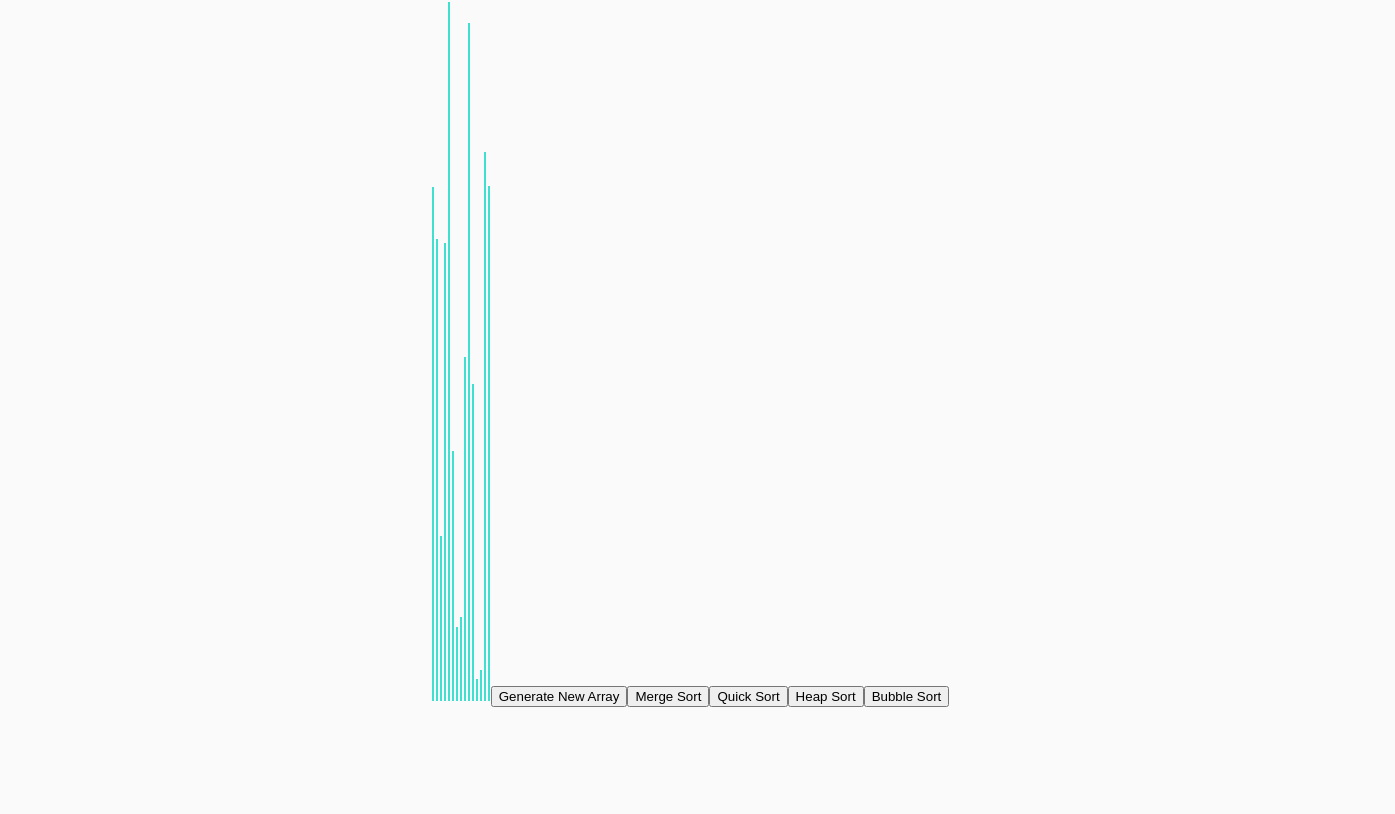
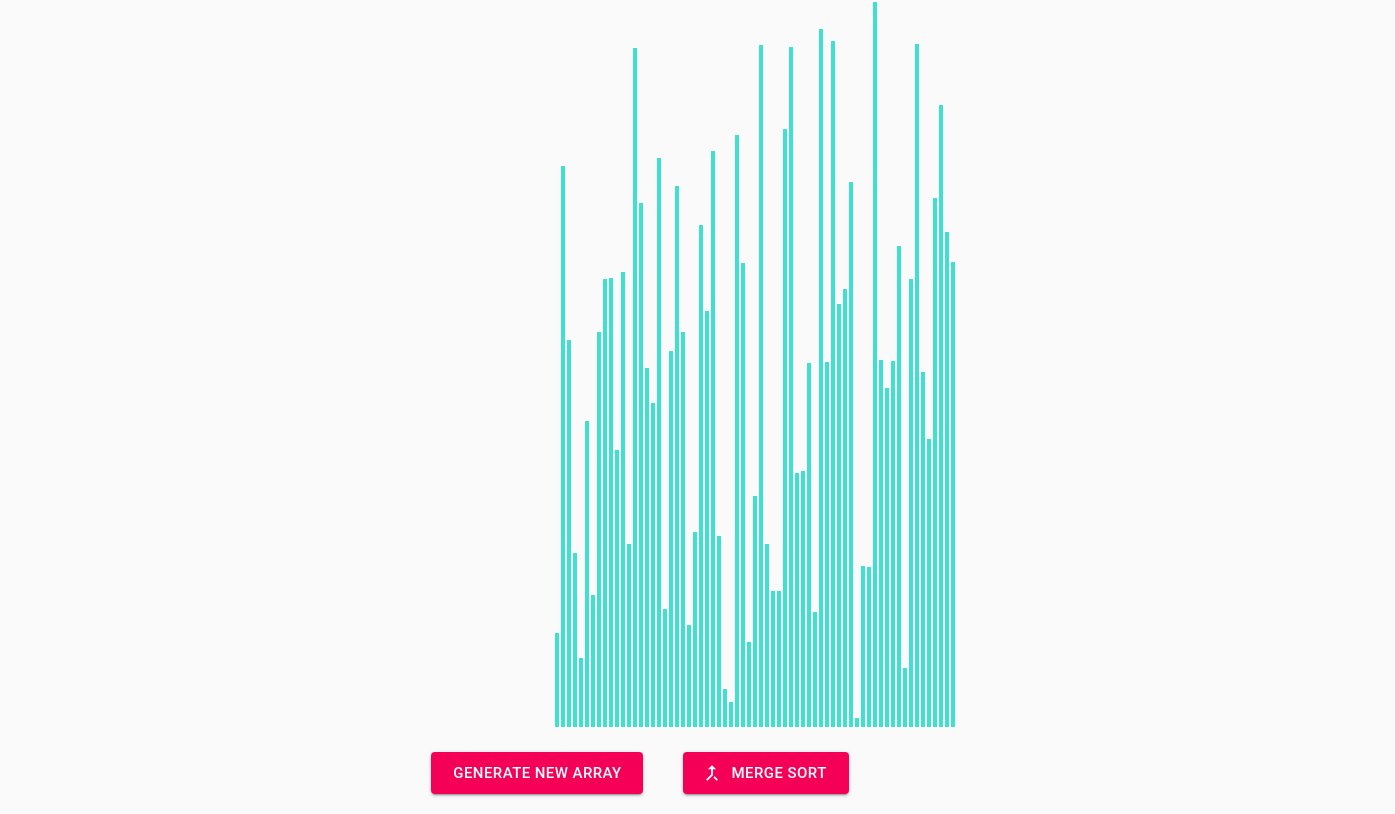
Before and after one commit to louishinohara/algorithm-visualizer, a React (Create React App) app: page / in a window 1280 px wide. Shown: the part 1029-1843 px from the top of the page, 1395 px wide, since content can reach past the window. Before the commit the page ends 1736 px from the top, so only its background shows below. Built offline with nearby package versions, Linux system fonts and the light colour scheme.

Commit message:
refactor some code

```diff
--- a/src/App.js
+++ b/src/App.js
@@ -4,7 +4,7 @@ import React, {Component} from 'react';
 import SortingVisualizer from "./Visualizer/SortingVisualizer/SortingVisualizer";
 import ClippedDrawer from './components/NavigationBar';
 import './App.css';
-
+import Typography from '@material-ui/core/Typography';
 
 class App extends Component{
   render() {
--- a/src/Visualizer/SortingVisualizer/SortingVisualizer.css
+++ b/src/Visualizer/SortingVisualizer/SortingVisualizer.css
@@ -1,11 +1,15 @@
 .array-container{
-    position: absolute;
-    left: 100px;
+    position: relative;
+    left: 115px;
 }
 
 .array-bar {
-    width: 2px;
+    width: 4px;
     background-color: purple;
     display: inline-block;
     margin: 0 1px;
 }
+
+/* .menu-items{
+
+} */
--- a/src/Visualizer/SortingVisualizer/SortingVisualizer.jsx
+++ b/src/Visualizer/SortingVisualizer/SortingVisualizer.jsx
@@ -1,13 +1,10 @@
 import React from 'react';
 import './SortingVisualizer.css';
-import { getMergeSortAnimations } from './sortingAlgorithms/sortingAlgorithms.js';
-
-// Change this value for the speed of the animations.
-const ANIMATION_SPEED_MS = 1;
-
-// Change this value for the number of bars (value) in the array.
-const NUMBER_OF_ARRAY_BARS = 310;
-
+import { getMergeSortAnimations } from './sortingAlgorithms/mergeSort.js';
+import Container from '@material-ui/core/Container';
+import { makeStyles } from '@material-ui/core/styles';
+import { Button } from '@material-ui/core';
+import MergeTypeIcon from '@material-ui/icons/MergeType';
 // This is the main color of the array bars.
 const PRIMARY_COLOR = 'turquoise';
 
@@ -18,7 +15,9 @@ export default class SortingVisualizer extends React.Component {
     constructor(props) {
         super(props);
         this.state = {
-            array: []
+            array: [],
+            ANIMATION_SPEED_MS: 1,
+            NUMBER_OF_ARRAY_BARS: 280   // Change this value for the number of bars (value) in the array.
         };
    }
 
@@ -27,11 +26,13 @@ export default class SortingVisualizer extends React.Component {
         this.resetArray();
     }
 
+
+
 // Function to clear array values and fill it will 100 random numbers
 // Includes duplicate values
     resetArray() {
         const array = [];
-        for (let i = 0; i < NUMBER_OF_ARRAY_BARS; i++) {
+        for (let i = 0; i < this.state.NUMBER_OF_ARRAY_BARS; i++) {
         array.push(randomIntFromInterval(5, 730));
         }
         this.setState({array});
@@ -50,43 +51,22 @@ export default class SortingVisualizer extends React.Component {
             setTimeout(() => {
             barOneStyle.backgroundColor = color;
             barTwoStyle.backgroundColor = color;
-            }, i * ANIMATION_SPEED_MS);
+            }, i * this.state.ANIMATION_SPEED_MS);
         } else {
             setTimeout(() => {
             const [barOneIdx, newHeight] = animations[i];
             const barOneStyle = arrayBars[barOneIdx].style;
             barOneStyle.height = `${newHeight}px`;
-            }, i * ANIMATION_SPEED_MS);
+            }, i * this.state.ANIMATION_SPEED_MS);
         }
         }
     }
 
-    quickSort() {}
-
-    heapSort() {}
-
-    bubbleSort() {}
-
-    // NOTE: This method will only work if your sorting algorithms actually return
-    // the sorted arrays; if they return the animations (as they currently do), then
-    // this method will be broken.
-    testSortingAlgorithms() {
-        for (let i = 0; i < 100; i++) {
-        const array = [];
-        const length = randomIntFromInterval(1, 1000);
-        for (let i = 0; i < length; i++) {
-            array.push(randomIntFromInterval(-1000, 1000));
-        }
-        const javaScriptSortedArray = array.slice().sort((a, b) => a - b);
-        const mergeSortedArray = getMergeSortAnimations(array.slice());
-        console.log(arraysAreEqual(javaScriptSortedArray, mergeSortedArray));
-        }
-    }
-
-
     render() {
         const {array} = this.state;
+        // const classes = useStyles();
         return (
+            <div>
                 <div className="array-container">
                         {array.map((value,idx) => (
                     <div
@@ -97,12 +77,30 @@ export default class SortingVisualizer extends React.Component {
                             height: `${value}px`
                                 }}></div>
                     ))}
-                <button onClick={() => this.resetArray()}> Generate New Array </button>
-                <button onClick={() => this.mergeSort()}> Merge Sort </button>
-                <button onClick={() => this.quickSort()}> Quick Sort</button>
-                <button onClick={() => this.heapSort()}> Heap Sort </button>
-                <button onClick={() => this.bubbleSort()}> Bubble Sort</button>
-                {/* <button onClick={() => this.testSortingAlgorithms()}> Test Algorithm</button> */}
+                </div>
+                <div className = "menu-items">
+                    {/* <button onClick={() => this.resetArray()}> Generate New Array </button>
+                    <button onClick={() => this.mergeSort()}> Merge Sort </button> */}
+                    <Button
+                        variant="contained"
+                        color="secondary"
+                        style={{margin: 20}}
+                        size="large"
+                        onClick={() => this.resetArray()}
+                        >
+                        Generate New Array
+                    </Button>
+                    <Button
+                        variant="contained"
+                        color="secondary"
+                        style={{margin: 20}}
+                        size="large"
+                        startIcon={<MergeTypeIcon />}
+                        onClick={() => this.mergeSort()}
+                        >
+                        Merge Sort
+                    </Button>
+                </div>
             </div>
         );
     }
@@ -113,21 +111,10 @@ function randomIntFromInterval(min,max) {
     return Math.floor(Math.random() * (max - min + 1) + min);
 }
 
+// https://www.youtube.com/watch?v=pFXYym4Wbkc
 
-function arraysAreEqual(testArray, myArray) {
-    if(testArray.length !== myArray.length) return false;
-    for (let i = 0; i < myArray.length; i ++ ) {
-        if (testArray[0] !== myArray[0]) return false;
-    }
-    return true;
-}
-
-
-
-
-
-
-// Add some timers eventually
-// A way to test different sorting algorithms on the same array
-
-// https://www.youtube.com/watch?v=pFXYym4Wbkc
+const useStyles = makeStyles((theme) => ({
+  button: {
+    margin: theme.spacing(1),
+  },
+}));
--- a/src/components/NavigationBar.js
+++ b/src/components/NavigationBar.js
@@ -10,7 +10,6 @@ import List from '@material-ui/core/List';
 import ListItem from '@material-ui/core/ListItem';
 import ListItemIcon from '@material-ui/core/ListItemIcon';
 import ListItemText from '@material-ui/core/ListItemText';
-import EqualizerIcon from '@material-ui/icons/Equalizer';
 import MergeTypeIcon from '@material-ui/icons/MergeType';
 import BubbleChartIcon from '@material-ui/icons/BubbleChart';
 import TimerIcon from '@material-ui/icons/Timer';
@@ -19,10 +18,7 @@ import InsertLinkIcon from '@material-ui/icons/InsertLink';
 import ColorizeIcon from '@material-ui/icons/Colorize';
 import ExtensionIcon from '@material-ui/icons/Extension';
 import AllInclusiveIcon from '@material-ui/icons/AllInclusive';
-import ListSubheader from '@material-ui/core/ListSubheader';
 import Collapse from '@material-ui/core/Collapse';
-import ExpandLess from '@material-ui/icons/ExpandLess';
-import ExpandMore from '@material-ui/icons/ExpandMore';
 
 
 const drawerWidth = 230;
```
Also changed, not shown: src/Visualizer/SortingVisualizer/SortingVisualizer copy.jsx (added, +133 -0 lines), src/Visualizer/SortingVisualizer/sortingAlgorithms/mergeSort.js (renamed from src/Visualizer/SortingVisualizer/sortingAlgorithms/sortingAlgorithms.js). Lines whose indentation alone changed are shown as unchanged.
